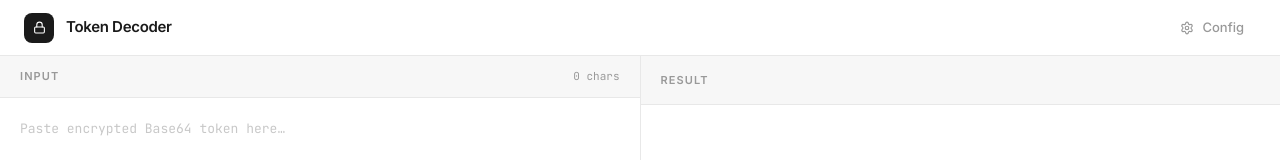
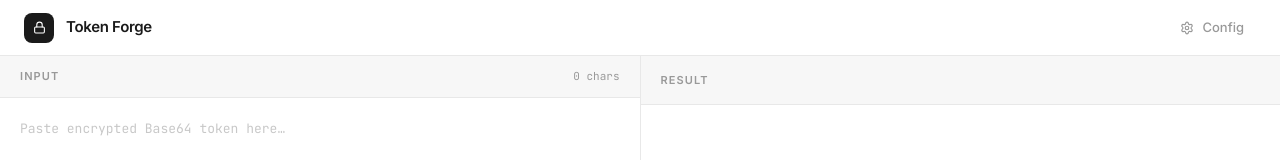
Before and after one commit to Fakhri269/TokenDecoder, a React (Vite) app: page / in a window 1280 px wide. Shown: the top 160 px of the page. Built offline with nearby package versions, Linux system fonts and the light colour scheme.

Commit message:
chore: rename app and watermark to Token Forge

```diff
--- a/index.html
+++ b/index.html
@@ -4,7 +4,7 @@
     <meta charset="UTF-8" />
     <link rel="icon" type="image/svg+xml" href="/favicon.svg" />
     <meta name="viewport" content="width=device-width, initial-scale=1.0" />
-    <title>Token Decoder</title>
+    <title>Token Forge</title>
   </head>
   <body>
     <div id="root"></div>
--- a/src/App.jsx
+++ b/src/App.jsx
@@ -119,7 +119,7 @@ export default function App() {
             <Lock size={13} className={isDark ? 'text-[#111]' : 'text-white'} />
           </div>
           <span className={`font-semibold text-[15px] tracking-[-0.3px] ${c.textPrimary}`}>
-            Token Decoder
+            Token Forge
           </span>
         </div>
 
--- a/src/components/SettingsDrawer.jsx
+++ b/src/components/SettingsDrawer.jsx
@@ -143,7 +143,7 @@ export default function SettingsDrawer({ isOpen, onClose, settings, onSave, isDa
                 Save Changes
               </button>
               <div className={`mt-4 text-center text-[10px] tracking-wider uppercase font-semibold ${muted}`}>
-                Created by Fakhri
+                Token Forge
               </div>
             </div>
           </motion.aside>
```
